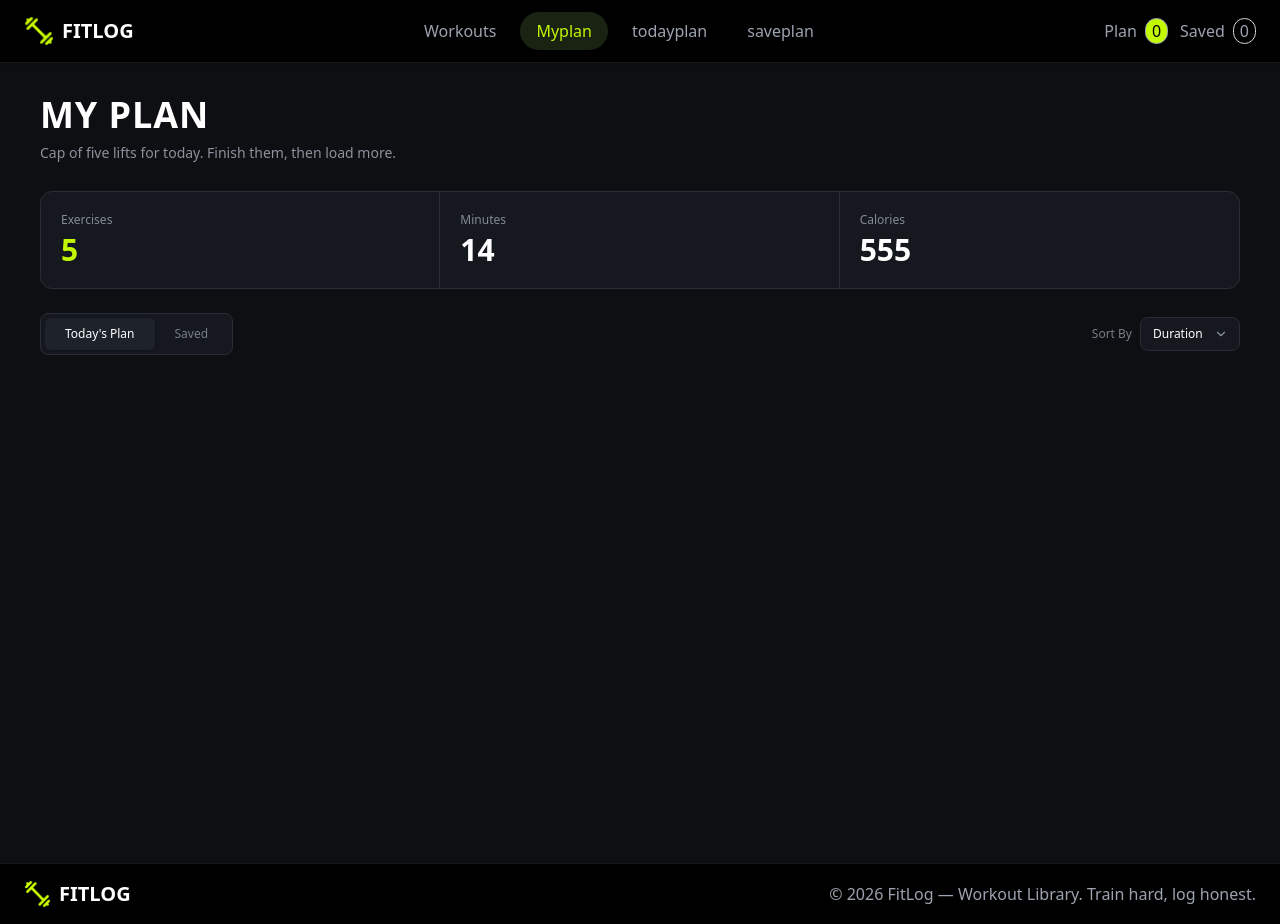
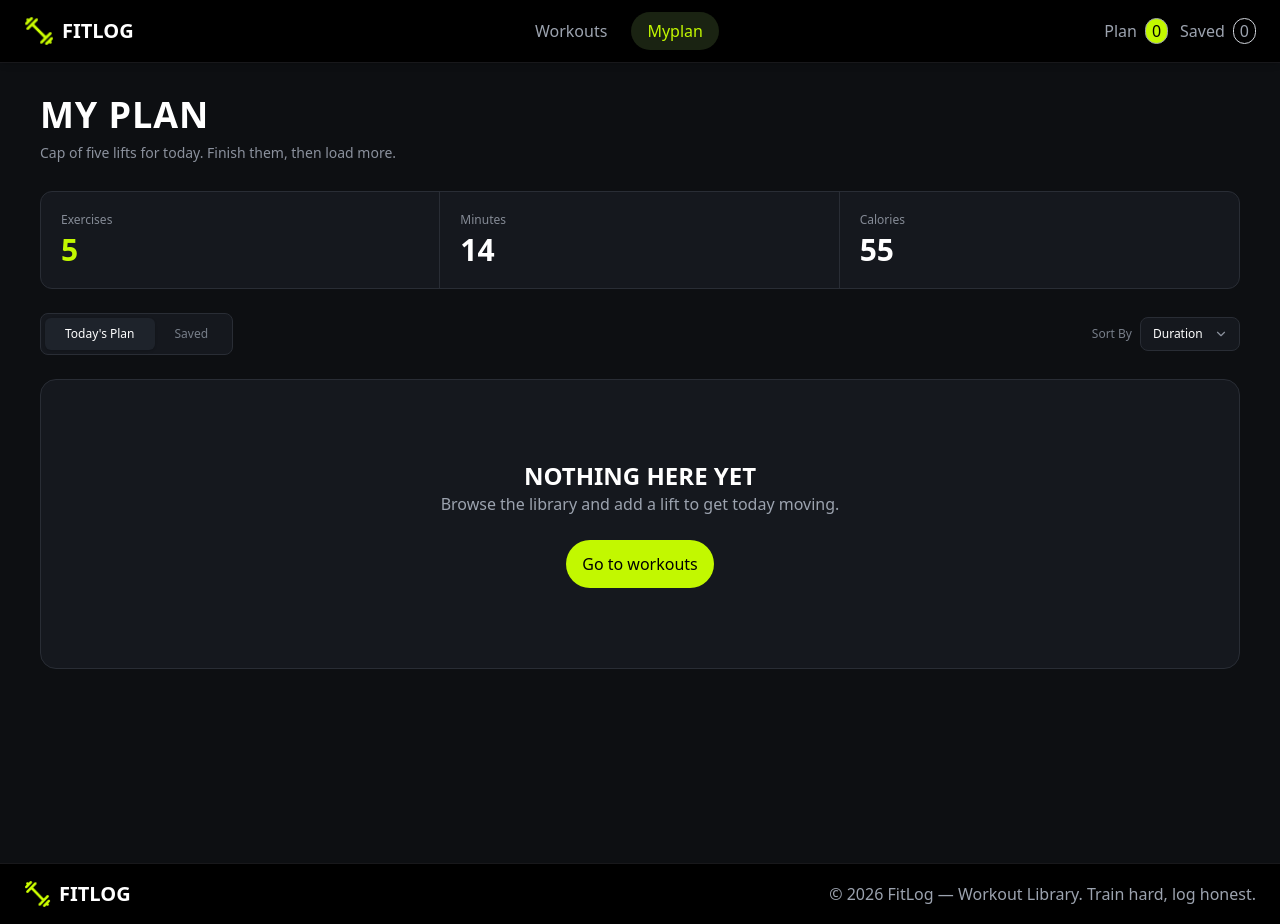
Before and after one commit to sudiptoroy12/FITLOG, a Next.js app: page /myplan in a window 1280 px wide. Built offline with nearby package versions, Linux system fonts and the light colour scheme.

Commit message:
Refactor MyPlan component to integrate SavePlan and TodayPlan components, remove unused files, and add EmptyPlan component for better user experience

```diff
--- a/src/app/myplan/page.tsx
+++ b/src/app/myplan/page.tsx
@@ -4,11 +4,10 @@ import Link from "next/link";
 
 import {
   ChevronDown,
-  Clock3,
-  Flame,
-  Dumbbell,
 } from "lucide-react";
 import { useState } from "react";
+import SavePlan from "@/components/planpage/SavePlan";
+import TodayPlan from "@/components/planpage/TodayPlan";
 
 
 
@@ -73,7 +72,7 @@ const MyPlan = () => {
             </p>
 
             <p className="mt-1 text-3xl font-extrabold">
-              555
+              55
             </p>
           </div>
 
@@ -150,6 +149,9 @@ const MyPlan = () => {
           </div>
 
         </section>
+        <section>
+        {activeTab == "today" ? <TodayPlan/> : <SavePlan/>}
+        </section>
 
 
       </div>
--- a/src/app/saveplan/page.tsx
+++ /dev/null
@@ -1,17 +0,0 @@
-'use client'
-
-import { WorkoutContext } from '@/context/WorkoutProvider';
-import { useContext } from 'react';
-
-const Saveplan = () => {
-
-    const {savePlan} = useContext(WorkoutContext)
-
-    console.log(savePlan);
-
-    return (
-        <div>{savePlan.length}</div>
-    );
-};
-
-export default Saveplan;
--- a/src/app/todayplan/page.tsx
+++ /dev/null
@@ -1,17 +0,0 @@
-'use client'
-
-import { WorkoutContext } from '@/context/WorkoutProvider';
-import { useContext } from 'react';
-
-const Todayplan = () => {
-
-    const {todayPlan} = useContext(WorkoutContext)
-
-    console.log(todayPlan);
-
-    return (
-        <div>{todayPlan.length}</div>
-    );
-};
-
-export default Todayplan;
--- /dev/null
+++ b/src/components/planpage/EmptyPlan.tsx
@@ -0,0 +1,17 @@
+import Link from "next/link";
+
+
+const EmptyPlan = () => {
+  return (
+    <div>
+      <div className="flex flex-col w-full items-center  rounded-2xl border border-[#292D35] bg-[#15181E] py-20 transition hover:border-[#C2F800]/30">
+      <h2 className="text-white font-bold text-2xl">NOTHING HERE YET</h2>
+      <p className="text-[#9CA3AF]">Browse the library and add a lift to get today moving.</p>
+
+      <Link href='/' className=" mt-6 rounded-full text-black bg-[#C2F800] px-4 py-3">Go to workouts</Link>
+      </div>
+    </div>
+  );
+};
+
+export default EmptyPlan;
--- /dev/null
+++ b/src/components/planpage/SavePlan.tsx
@@ -0,0 +1,28 @@
+'use client'
+
+import SavePlanCard from '@/components/workouts/SavePlanCard';
+import { WorkoutContext } from '@/context/WorkoutProvider';
+import { useContext } from 'react';
+import EmptyPlan from './EmptyPlan';
+
+const SavePlan = () => {
+
+    const {savePlan} = useContext(WorkoutContext)
+
+    console.log(savePlan);
+
+    return (
+        <div className="">
+      <div className="grid grid-cols-1 gap-6  my-6  max-w-7xl mx-auto">
+        {savePlan.length === 0 ? <EmptyPlan/> : savePlan.map((workout) => {
+          return <SavePlanCard key={workout.id} workout={workout} />;
+
+
+
+        })}
+      </div>
+    </div>
+    );
+};
+
+export default SavePlan;
--- /dev/null
+++ b/src/components/planpage/TodayPlan.tsx
@@ -0,0 +1,24 @@
+"use client";
+
+import TodayPlanCard from "@/components/workouts/TodayPlanCard";
+import { WorkoutContext } from "@/context/WorkoutProvider";
+import { useContext } from "react";
+import EmptyPlan from "./EmptyPlan";
+
+const TodayPlan = () => {
+  const { todayPlan } = useContext(WorkoutContext);
+
+  console.log(todayPlan);
+
+  return (
+    <div className="">
+      <div className="grid grid-cols-1 gap-6  my-6  max-w-7xl mx-auto">
+        {todayPlan.length === 0 ? <EmptyPlan/> : todayPlan.map((workout) => {
+          return <TodayPlanCard key={workout.id} workout={workout} />;
+        })}
+      </div>
+    </div>
+  );
+};
+
+export default TodayPlan;
--- a/src/components/shared/Navbar.tsx
+++ b/src/components/shared/Navbar.tsx
@@ -8,7 +8,7 @@ import { RxCross1 } from "react-icons/rx";
 import { useContext, useState } from "react";
 import { usePathname } from "next/navigation";
 import { WorkoutContext } from "@/context/WorkoutProvider";
-import Saveplan from "@/app/saveplan/page";
+
 
 const Navbar = () => {
   const [isOpen, setIsOpen] = useState(false);
@@ -81,30 +81,7 @@ const Navbar = () => {
                 Myplan
               </Link>
             </li>
-            <li>
-              <Link
-                href="/todayplan"
-                className={`px-4 py-2 rounded-full ${
-                  pathname === "/todayplan"
-                    ? "bg-[#1A2312] text-[#C2F800]"
-                    : "hover:bg-[#1A2312] hover:text-[#C2F800]"
-                }`}
-              >
-                todayplan
-              </Link>
-            </li>
-            <li>
-              <Link
-                href="/saveplan"
-                className={`px-4 py-2 rounded-full ${
-                  pathname === "/saveplan"
-                    ? "bg-[#1A2312] text-[#C2F800]"
-                    : "hover:bg-[#1A2312] hover:text-[#C2F800]"
-                }`}
-              >
-                saveplan
-              </Link>
-            </li>
+
           </ul>
         </div>
 
--- /dev/null
+++ b/src/components/workouts/SavePlanCard.tsx
@@ -0,0 +1,85 @@
+"use client";
+
+import Image from "next/image";
+import Link from "next/link";
+import { Clock3, Flame, Star, X } from "lucide-react";
+
+import { IWorkout } from "@/types/workout.type";
+
+interface SavePlanCardProps {
+  workout: IWorkout;
+}
+
+const SavePlanCard = ({ workout }: SavePlanCardProps) => {
+  return (
+    <div className="flex w-full items-center gap-4 rounded-2xl border border-[#292D35] bg-[#15181E] p-3 transition hover:border-[#C2F800]/30">
+      {/* ================= IMAGE ================= */}
+
+      <div className="relative h-[72px] w-[125px] shrink-0 overflow-hidden rounded-xl">
+        <Image
+          src={workout.image}
+          alt={workout.name}
+          fill
+          className="object-cover"
+        />
+      </div>
+
+      {/* ================= WORKOUT INFO ================= */}
+
+      <div className="min-w-0 flex-1">
+        {/* Name */}
+        <h3 className="truncate text-sm font-extrabold uppercase tracking-wide text-white">
+          {workout.name}
+        </h3>
+
+        {/* Equipment */}
+        <p className="mt-0.5 truncate text-xs text-[#858B96]">
+          {workout.equipment}
+        </p>
+
+        {/* Stats */}
+        <div className="mt-2 flex items-center gap-4 text-xs text-[#A1A6B0]">
+          {/* Duration */}
+          <span className="flex items-center gap-1.5">
+            <Clock3 size={14} className="text-[#C2F800]" />
+            {workout.duration} min
+          </span>
+
+          {/* Calories */}
+          <span className="flex items-center gap-1.5">
+            <Flame size={14} className="text-[#C2F800]" />
+            {workout.caloriesBurned} kcal
+          </span>
+
+          {/* Rating */}
+          <span className="flex items-center gap-1.5">
+            <Star size={14} className="fill-[#C2F800] text-[#C2F800]" />
+            {workout.rating}
+          </span>
+        </div>
+      </div>
+
+      {/* ================= ACTIONS ================= */}
+
+      <div className="flex shrink-0 items-center gap-2">
+        {/* View Details */}
+        <Link
+          href={`/workouts/${workout.id}`}
+          className="hidden rounded-full border border-[#353A44] px-5 py-2.5 text-xs font-medium text-white transition hover:bg-[#1D2128] sm:block"
+        >
+          View Details
+        </Link>
+
+        {/* Remove */}
+        <button
+          aria-label="Remove workout"
+          className="rounded-full p-2 text-[#737A85] transition hover:bg-[#1D2128] hover:text-white"
+        >
+          <X size={17} />
+        </button>
+      </div>
+    </div>
+  );
+};
+
+export default SavePlanCard;
--- /dev/null
+++ b/src/components/workouts/TodayPlanCard.tsx
@@ -0,0 +1,122 @@
+"use client";
+
+import Image from "next/image";
+import Link from "next/link";
+import {
+  Clock3,
+  Flame,
+  Star,
+  Check,
+  X,
+} from "lucide-react";
+
+import { IWorkout } from "@/types/workout.type";
+
+interface TodayPlanCardProps {
+  workout: IWorkout;
+
+}
+
+const TodayPlanCard = ({
+  workout
+
+}: TodayPlanCardProps) => {
+  return (
+    <div className="flex w-full items-center gap-4 rounded-2xl border border-[#292D35] bg-[#15181E] p-3 transition hover:border-[#C2F800]/30">
+
+      {/* ================= IMAGE ================= */}
+
+      <div className="relative h-[72px] w-[125px] shrink-0 overflow-hidden rounded-xl">
+        <Image
+          src={workout.image}
+          alt={workout.name}
+          fill
+          className="object-cover"
+        />
+      </div>
+
+      {/* ================= WORKOUT INFO ================= */}
+
+      <div className="min-w-0 flex-1">
+
+        {/* Name */}
+        <h3 className="truncate text-sm font-extrabold uppercase tracking-wide text-white">
+          {workout.name}
+        </h3>
+
+        {/* Equipment */}
+        <p className="mt-0.5 truncate text-xs text-[#858B96]">
+          {workout.equipment}
+        </p>
+
+        {/* Stats */}
+        <div className="mt-2 flex items-center gap-4 text-xs text-[#A1A6B0]">
+
+          {/* Duration */}
+          <span className="flex items-center gap-1.5">
+            <Clock3
+              size={14}
+              className="text-[#C2F800]"
+            />
+            {workout.duration} min
+          </span>
+
+          {/* Calories */}
+          <span className="flex items-center gap-1.5">
+            <Flame
+              size={14}
+              className="text-[#C2F800]"
+            />
+            {workout.caloriesBurned} kcal
+          </span>
+
+          {/* Rating */}
+          <span className="flex items-center gap-1.5">
+            <Star
+              size={14}
+              className="fill-[#C2F800] text-[#C2F800]"
+            />
+            {workout.rating}
+          </span>
+
+        </div>
+      </div>
+
+      {/* ================= ACTIONS ================= */}
+
+      <div className="flex shrink-0 items-center gap-2">
+
+        {/* View Details */}
+        <Link
+          href={`/workouts/${workout.id}`}
+          className="hidden rounded-full border border-[#353A44] px-5 py-2.5 text-xs font-medium text-white transition hover:bg-[#1D2128] sm:block"
+        >
+          View Details
+        </Link>
+
+        {/* Mark as Done */}
+        <button
+
+          className="flex items-center gap-2 rounded-full bg-[#C2F800] px-5 py-2.5 text-xs font-bold text-black transition hover:bg-[#D2FF2B]"
+        >
+          <Check size={14} strokeWidth={3} />
+          <span className="hidden sm:inline">
+            Mark as Done
+          </span>
+        </button>
+
+        {/* Remove */}
+        <button
+
+          aria-label="Remove workout"
+          className="rounded-full p-2 text-[#737A85] transition hover:bg-[#1D2128] hover:text-white"
+        >
+          <X size={17} />
+        </button>
+
+      </div>
+    </div>
+  );
+};
+
+export default TodayPlanCard;
```
